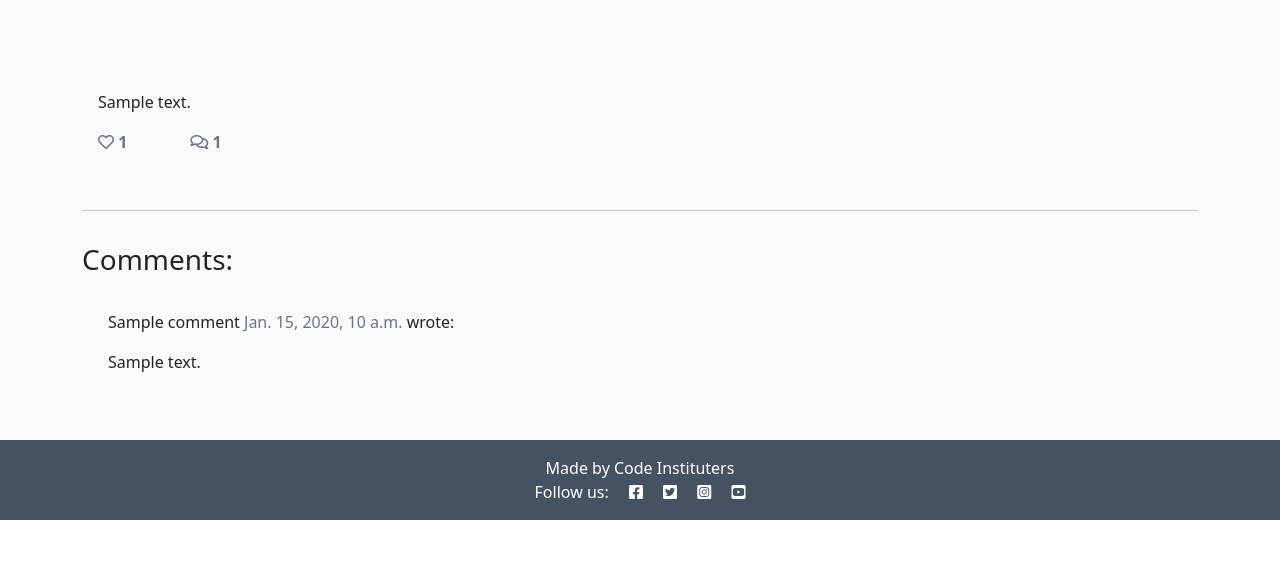
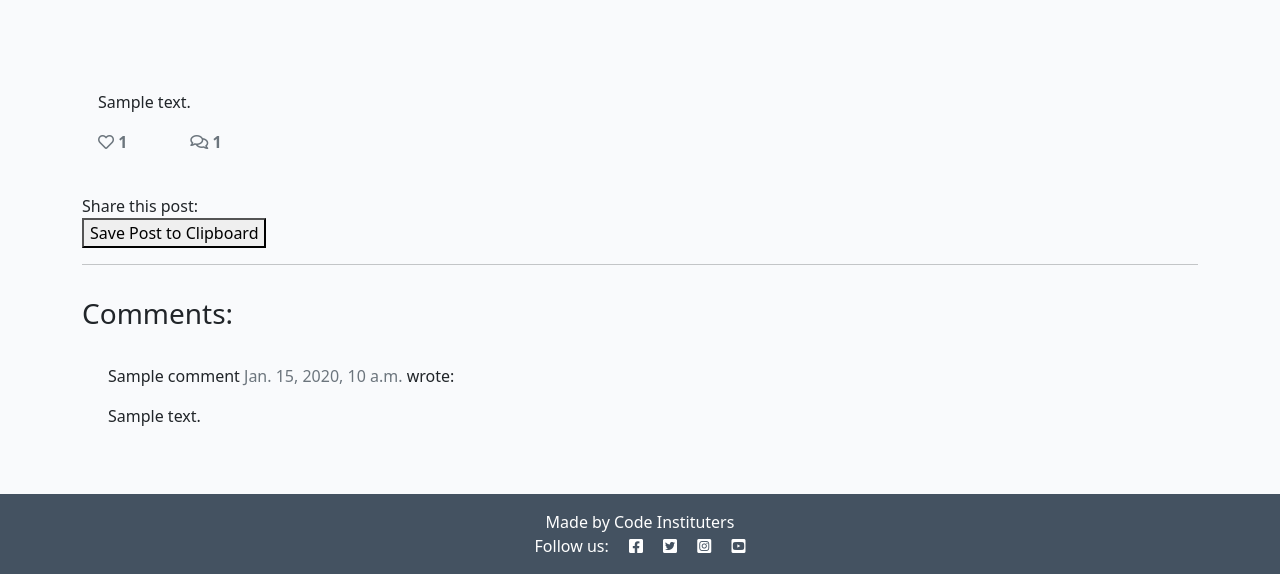
Before and after one commit to Fwhiterabbit/AnimeBlog, a Django app: a page that uses templates/base.html in a window 1280 px wide. Shown: the part 282-856 px from the top of the page. Before the commit the page ends 802 px from the top, so only its background shows below. Run offline with Django 3.2, Linux system fonts and the light colour scheme; tables that the repository leaves empty hold one stand-in row (values such as "Sample post"); some libraries are stand-ins or nearby versions.

Commit message:
added social share functions

```diff
--- a/blog/urls.py
+++ b/blog/urls.py
@@ -1,5 +1,5 @@
 from . import views
-from django.urls import path
+from django.urls import path, include
 
 
 urlpatterns = [
--- a/myanimeblog/settings.py
+++ b/myanimeblog/settings.py
@@ -58,7 +58,10 @@ INSTALLED_APPS = [
     'django_summernote',
     'crispy_forms',
     'blog',
+    'django_social_share'
 ]
+
+# INSTALLED_APPS += ['django_social_share']
 
 SITE_ID = 1
 
@@ -99,6 +102,7 @@ TEMPLATES = [
                 'django.template.context_processors.request',
                 'django.contrib.auth.context_processors.auth',
                 'django.contrib.messages.context_processors.messages',
+                'django.template.context_processors.request', # NEW for social share
             ],
         },
     },
--- a/requirements.txt
+++ b/requirements.txt
@@ -6,6 +6,7 @@ Django==3.2.22
 django-allauth==0.57.0
 django-crispy-forms==1.14.0
 django-filter==23.3
+django-social-share==2.3.0
 django-summernote==0.8.20.0
 gunicorn==21.2.0
 oauthlib==3.2.2
--- a/templates/base.html
+++ b/templates/base.html
@@ -96,6 +96,17 @@
             let alert = new bootstrap.Alert(messages);
             alert.close();
         }, 2500);
+
+
+        document.getElementById('copy-url-btn').onclick = function() {
+            var dummyInput = document.createElement('input');
+            document.body.appendChild(dummyInput);
+            dummyInput.value = window.location.href;
+            dummyInput.select();
+            document.execCommand('copy');
+            document.body.removeChild(dummyInput);
+            alert('Post has been copied to the clipboard.');
+        };
     </script>
 </body>
 
--- a/templates/post_detail.html
+++ b/templates/post_detail.html
@@ -1,5 +1,6 @@
 {% extends 'base.html' %} {% block content %}
 {% load crispy_forms_tags %}
+{% load social_share %}
 
 <div class="masthead">
     <div class="container">
@@ -61,6 +62,17 @@
                 </div>
             </div>
         </div>
+
+
+        <div class="social-share">
+            Share this post:
+            <br>
+            {% post_to_whatsapp post.get_absolute_url 'Share on WhatsApp' 'whatsapp-share-link' %}
+            {% post_to_twitter post.get_absolute_url 'Share on Twitter' %}
+            <button id="copy-url-btn">Save Post to Clipboard</button>
+            <!-- Add other social media share buttons as needed -->
+        </div>
+
     </div>
     <div class="row">
         <div class="col">
```
